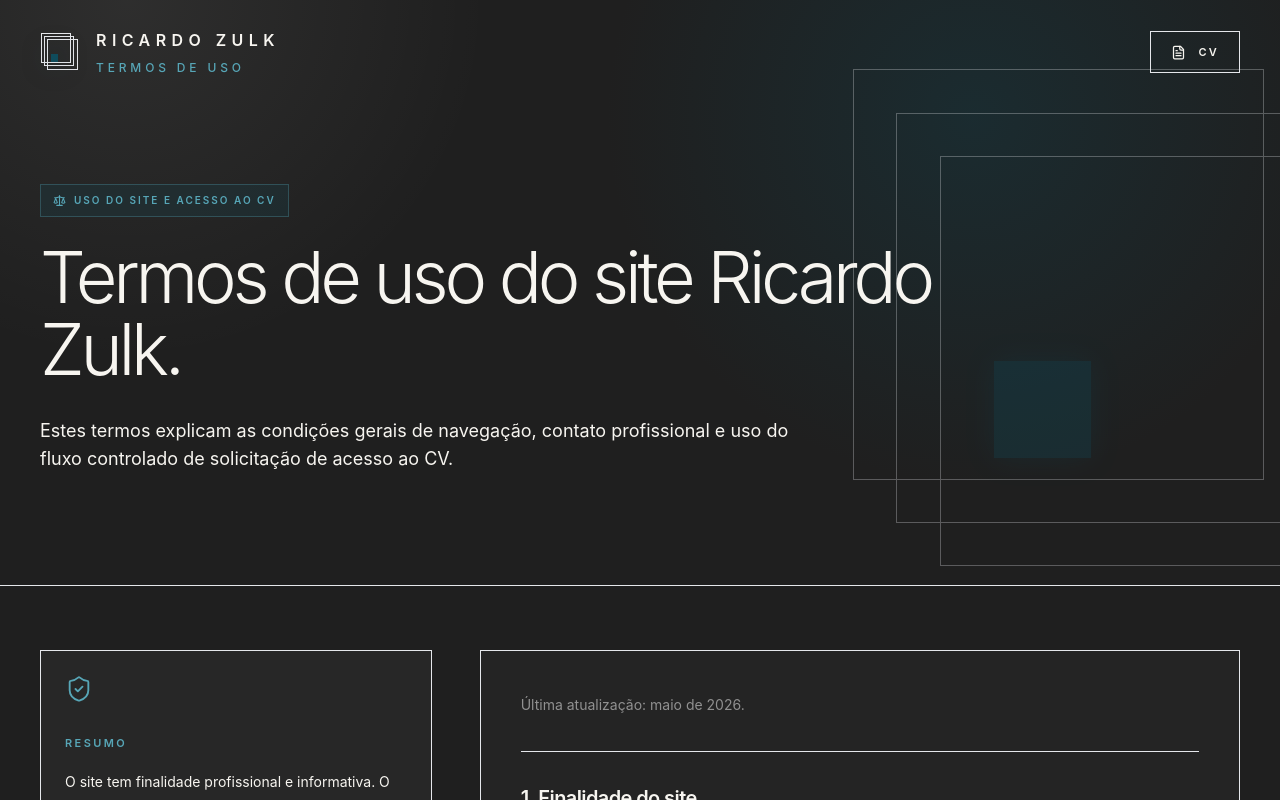
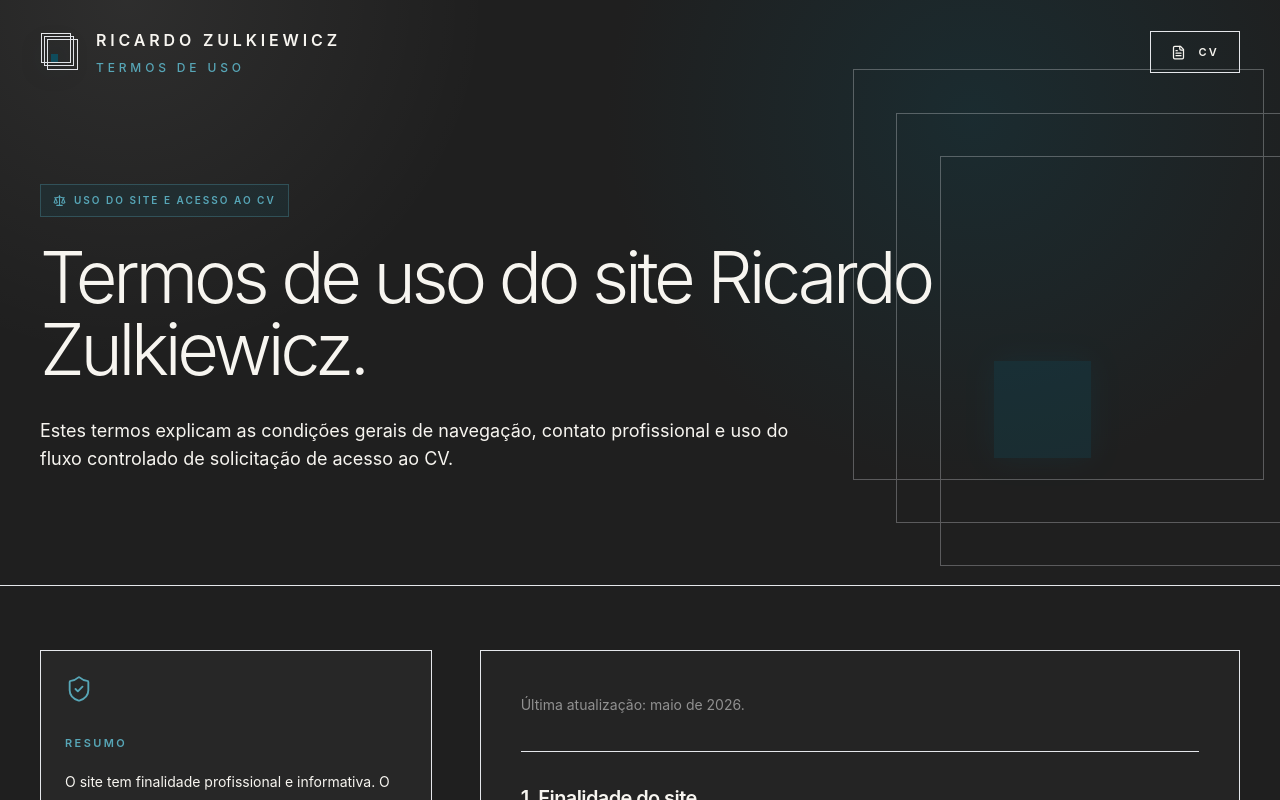
Before and after one commit to ricardozulkiewicz/ricardozulkiewicz.com, a Next.js app: page /termos in a window 1280 px wide. Shown: the top 800 px of the page. Built offline with nearby package versions, Linux system fonts and the light colour scheme.

Commit message:
Align terms page with Ricardo Zulkiewicz brand

```diff
--- a/app/termos/page.tsx
+++ b/app/termos/page.tsx
@@ -4,9 +4,9 @@ import { ArrowLeft, FileText, Mail, Scale, ShieldCheck } from "lucide-react";
 const siteUrl = "https://ricardozulkiewicz.com";
 
 export const metadata: Metadata = {
-  title: "Termos de Uso | Ricardo Zulk",
+  title: "Termos de Uso | Ricardo Zulkiewicz",
   description:
-    "Termos de uso do site Ricardo Zulk, incluindo regras de navegação, contato profissional e solicitação controlada de acesso ao CV.",
+    "Termos de uso do site Ricardo Zulkiewicz, incluindo regras de navegação, contato profissional e solicitação controlada de acesso ao CV.",
   alternates: {
     canonical: `${siteUrl}/termos`,
   },
@@ -54,7 +54,7 @@ export default function TermsPage() {
           <a href="/" className="inline-flex items-center gap-4" aria-label="Voltar para a página inicial">
             <BrandMark className="h-10 w-10" />
             <div className="leading-none">
-              <div className="text-sm font-semibold tracking-[0.26em] text-[#F7F5F0] md:text-base md:tracking-[0.34em]">RICARDO ZULK</div>
+              <div className="text-sm font-semibold tracking-[0.18em] text-[#F7F5F0] md:text-base md:tracking-[0.24em]">RICARDO ZULKIEWICZ</div>
               <div className="mt-2 text-[10px] font-medium tracking-[0.22em] text-[#57a6b7] md:text-xs md:tracking-[0.32em]">TERMOS DE USO</div>
             </div>
           </a>
@@ -71,7 +71,7 @@ export default function TermsPage() {
             Uso do site e acesso ao CV
           </p>
           <h1 className="max-w-5xl text-5xl font-light leading-[1.04] tracking-[-0.06em] md:text-7xl">
-            Termos de uso do site Ricardo Zulk.
+            Termos de uso do site Ricardo Zulkiewicz.
           </h1>
           <p className="mt-8 max-w-3xl text-base leading-8 text-[#D8D8D8]/72 md:text-lg">
             Estes termos explicam as condições gerais de navegação, contato profissional e uso do fluxo controlado de solicitação de acesso ao CV.
```
